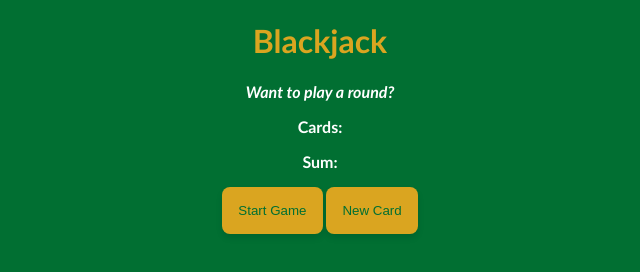
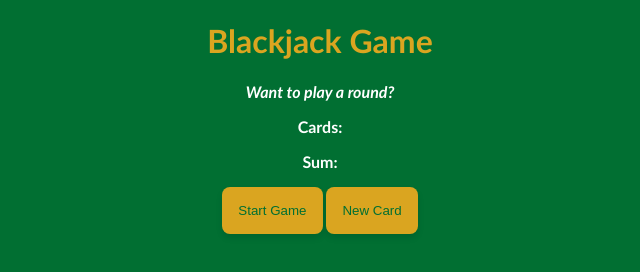
Before and after one commit to KenjiMendoza06/blackjack, a plain HTML site: page index.html in a window 1280 px wide. Shown: the whole page, without its empty margins (320-960 px from the left). Drawn offline with Linux system fonts and the light colour scheme.

Commit message:
change title

```diff
--- a/index.html
+++ b/index.html
@@ -7,7 +7,7 @@
     <link rel="stylesheet" href="style.css" />
   </head>
   <body>
-    <h1>Blackjack</h1>
+    <h1>Blackjack Game</h1>
     <p id="message-el">Want to play a round?</p>
     <p id="card-el">Cards:</p>
     <p id="sum-el">Sum:</p>
```
